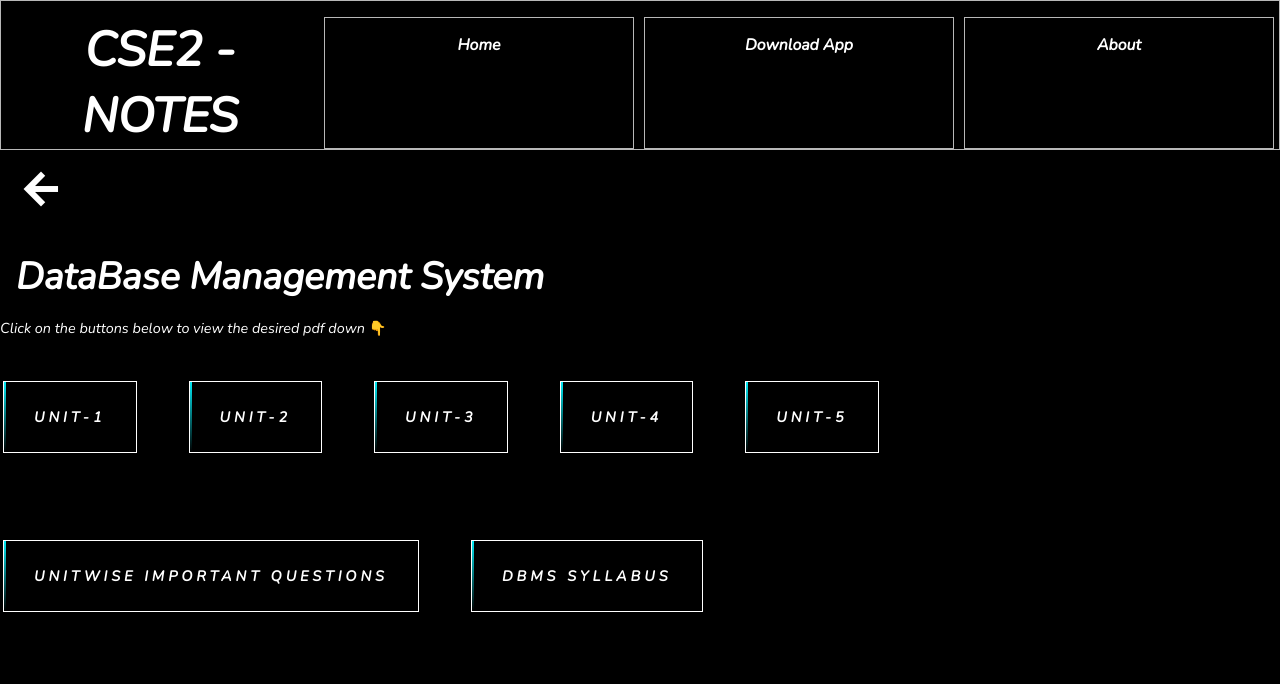
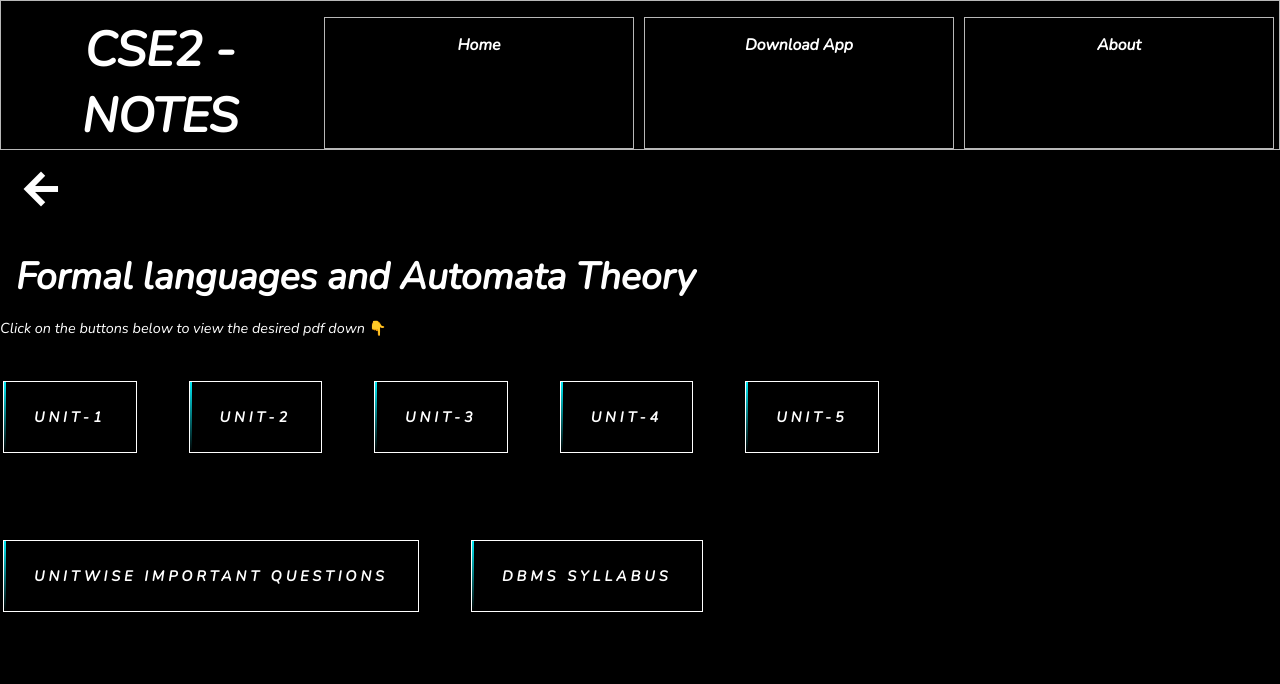
Before and after one commit to naga365/computer-science, a plain HTML site: page FLAT.html in a window 1280 px wide. Drawn offline with nearby package versions, Linux system fonts and the light colour scheme; files that its build step writes are made by us from their sources; a script that the page names is missing.

Commit message:
Update FLAT.html

```diff
--- a/FLAT.html
+++ b/FLAT.html
@@ -11,7 +11,7 @@
     <meta http-equiv="X-UA-Compatible" content="IE=edge">
     <meta name="viewport" content="width=device-width, initial-scale=1.0">
     <link href="https://fonts.googleapis.com/css2?family=Nunito:ital,wght@1,400&display=swap" rel="stylesheet">
-    <title>DBMS NOTES</title>
+    <title>FLAT NOTES</title>
     <link rel="stylesheet" href="https://fonts.googleapis.com/icon?family=Material+Icons">
     <link rel="stylesheet" href="../css/style.css">
     <link rel="stylesheet" type="text/css" href="style.css">
@@ -58,7 +58,7 @@
             </div>
         </div>
             <div id="subject_title">
-                <h3>DataBase Management System </h3>
+                <h3>Formal languages and Automata Theory </h3>
             </div>
         </div>
 
```
